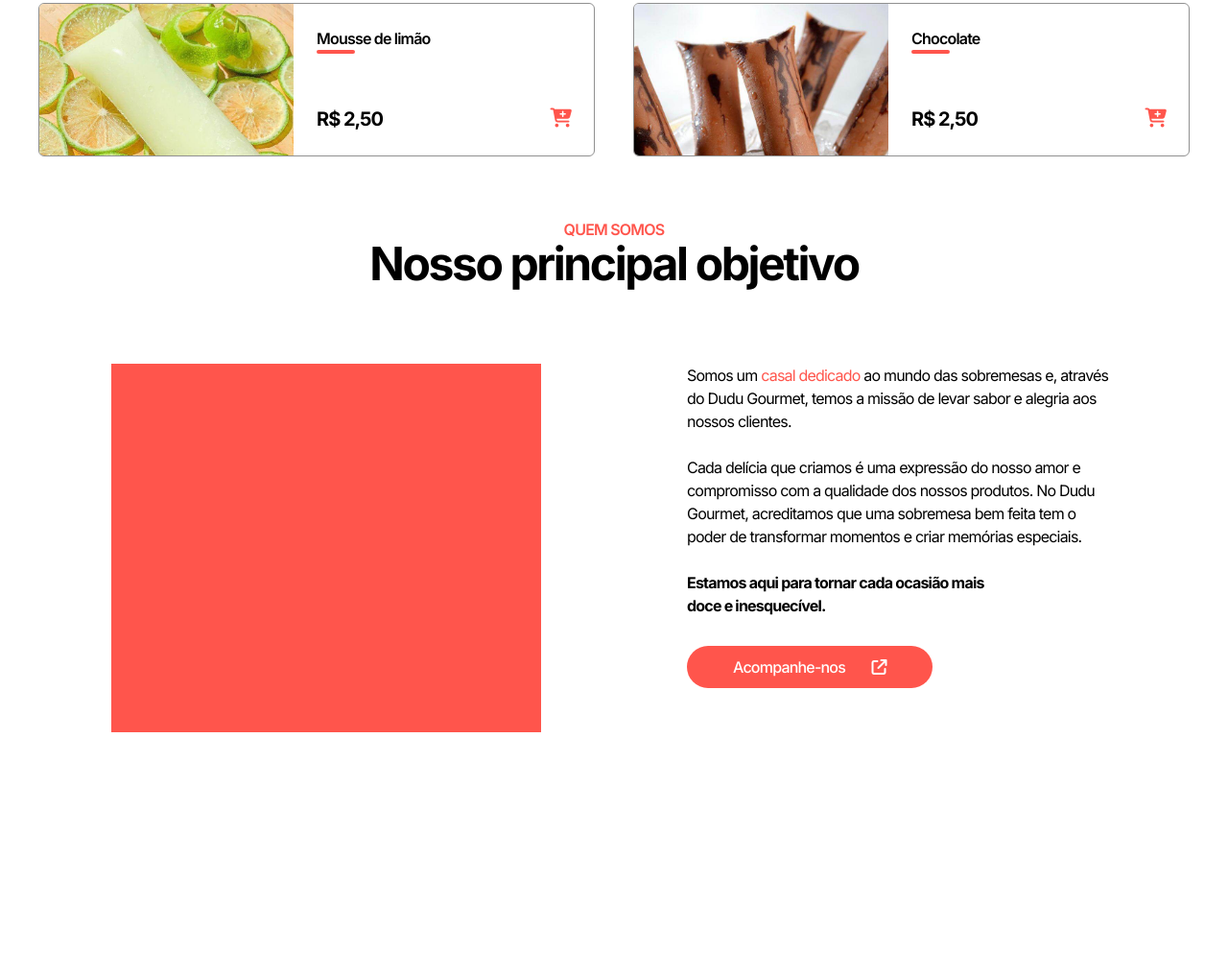
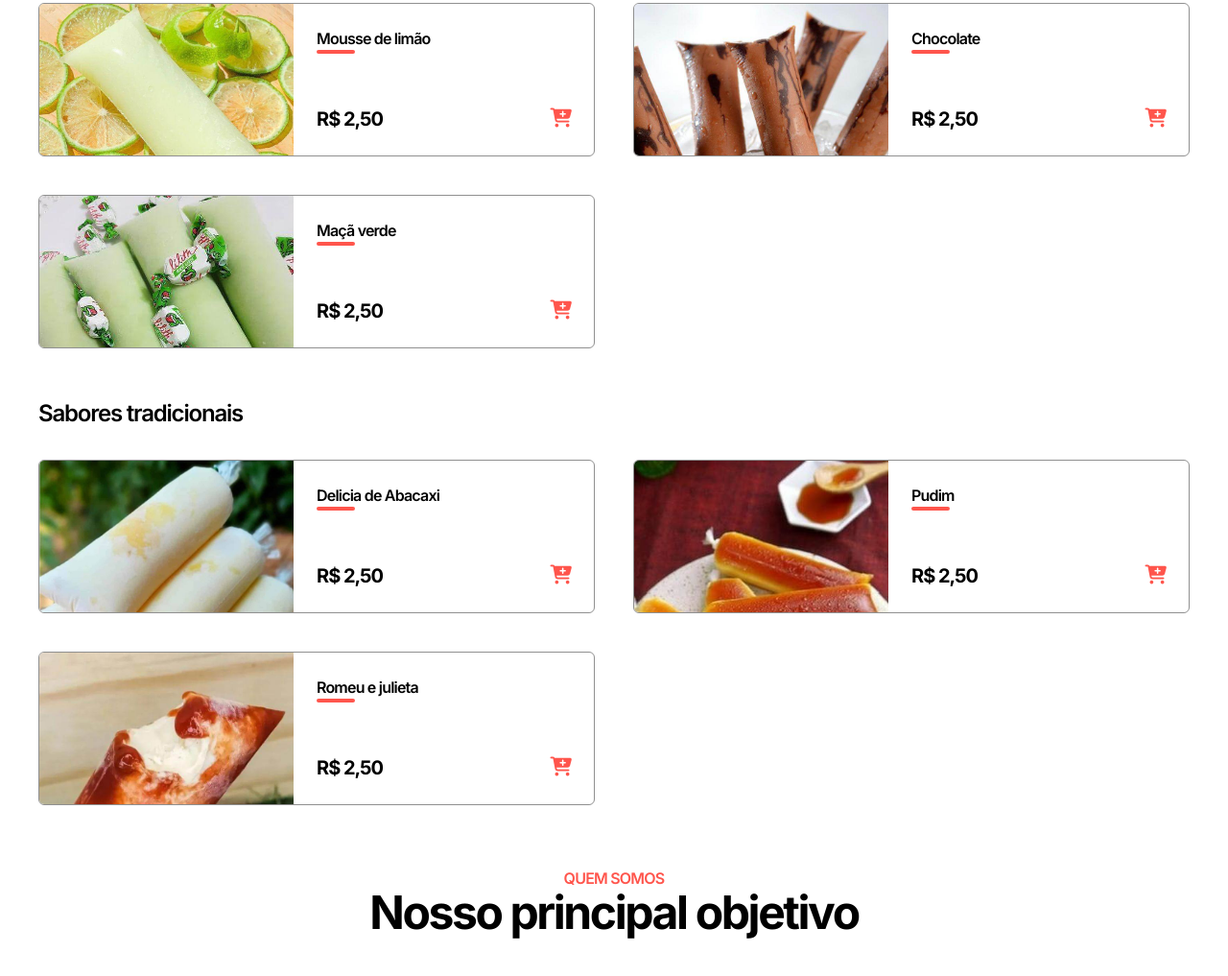
Before and after one commit to felps1z/kidudu, a website: page src/index.html in a window 1280 px wide. Shown: the part 1069-2086 px from the top of the page at 96% size. Before the commit the page ends 1880 px from the top, so only its background shows below. Drawn offline with Linux system fonts and the light colour scheme.

Commit message:
adicao dos outros sabores (falta 2)

```diff
--- a/src/index.html
+++ b/src/index.html
@@ -259,6 +259,8 @@
                     </div>
                 </div>
                 <!-- FIM PRODUTO -->
+
+                <!-- PRODUTO -->
                 <div
                     class="border border-gray-border hover:border-red-color duration-300 rounded-md flex max-h-40 overflow-hidden cursor-pointer">
                     <div class="flex-1">
@@ -278,7 +280,8 @@
                     </div>
                 </div>
                 <!-- FIM PRODUTO -->
-                <!-- FIM PRODUTO -->
+
+                <!-- PRODUTO -->
                 <div
                     class="border border-gray-border hover:border-red-color duration-300 rounded-md flex max-h-40 overflow-hidden cursor-pointer">
                     <div class="flex-1">
@@ -298,7 +301,8 @@
                     </div>
                 </div>
                 <!-- FIM PRODUTO -->
-                <!-- FIM PRODUTO -->
+
+                <!-- PRODUTO -->
                 <div
                     class="border border-gray-border hover:border-red-color duration-300 rounded-md flex max-h-40 overflow-hidden cursor-pointer">
                     <div class="flex-1">
@@ -319,7 +323,100 @@
                 </div>
                 <!-- FIM PRODUTO -->
 
+                <!-- PRODUTO -->
+                <div
+                    class="border border-gray-border hover:border-red-color duration-300 rounded-md flex max-h-40 overflow-hidden cursor-pointer">
+                    <div class="flex-1">
+                        <img src="assets/imgProducts/maca-verde.jpg" alt="Imagem do kidudu de Maçã verde"
+                            class="object-cover">
+                    </div>
+                    <div class="flex-1 flex flex-col justify-between p-6">
+                        <div>
+                            <h3 class="font-semibold">Maçã verde</h3>
+                            <div class="h-1 rounded-full w-10 bg-red-color"></div>
+                        </div>
+                        <div class="flex justify-between items-center">
+                            <span class="text-xl font-bold">R$ 2,50</span>
+                            <button><i class="fa fa-cart-plus text-red-color hover:brightness-75"
+                                    style="font-size: 20px"></i></button>
+                        </div>
+                    </div>
+                </div>
+                <!-- FIM PRODUTO -->
+
             </div>
+
+            <!-- TITULO 2 -->
+            <h2 class="font-semibold text-2xl my-8 pt-5">Sabores tradicionais</h2>
+            <!-- FIM TITULO 2 -->
+
+            <div class="grid grid-cols-1 md:grid-cols-2 md:gap-10 gap-6">
+
+                <!-- PRODUTO -->
+                <div
+                    class="border border-gray-border hover:border-red-color duration-300 rounded-md flex max-h-40 overflow-hidden cursor-pointer">
+                    <div class="flex-1">
+                        <img src="assets/imgProducts/delicia-abacaxi.jpg" alt="Imagem do kidudu de Delicia de abacaxi"
+                            class="object-cover">
+                    </div>
+                    <div class="flex-1 flex flex-col justify-between p-6">
+                        <div>
+                            <h3 class="font-semibold">Delicia de Abacaxi</h3>
+                            <div class="h-1 rounded-full w-10 bg-red-color"></div>
+                        </div>
+                        <div class="flex justify-between items-center">
+                            <span class="text-xl font-bold">R$ 2,50</span>
+                            <button><i class="fa fa-cart-plus text-red-color hover:brightness-90"
+                                    style="font-size: 20px"></i></button>
+                        </div>
+                    </div>
+                </div>
+                <!-- FIM PRODUTO -->
+
+                <!-- PRODUTO -->
+                <div
+                    class="border border-gray-border hover:border-red-color duration-300 rounded-md flex max-h-40 overflow-hidden cursor-pointer">
+                    <div class="flex-1">
+                        <img src="assets/imgProducts/pudim.jpg" alt="Imagem do kidudu de Pudim"
+                            class="object-cover">
+                    </div>
+                    <div class="flex-1 flex flex-col justify-between p-6">
+                        <div>
+                            <h3 class="font-semibold">Pudim</h3>
+                            <div class="h-1 rounded-full w-10 bg-red-color"></div>
+                        </div>
+                        <div class="flex justify-between items-center">
+                            <span class="text-xl font-bold">R$ 2,50</span>
+                            <button><i class="fa fa-cart-plus text-red-color hover:brightness-90"
+                                    style="font-size: 20px"></i></button>
+                        </div>
+                    </div>
+                </div>
+                <!-- FIM PRODUTO -->
+
+                <!-- PRODUTO -->
+                <div
+                    class="border border-gray-border hover:border-red-color duration-300 rounded-md flex max-h-40 overflow-hidden cursor-pointer">
+                    <div class="flex-1">
+                        <img src="assets/imgProducts/romeu-e-julieta.jpg" alt="Imagem do kidudu Romeu e Julieta"
+                            class="object-cover">
+                    </div>
+                    <div class="flex-1 flex flex-col justify-between p-6">
+                        <div>
+                            <h3 class="font-semibold">Romeu e julieta</h3>
+                            <div class="h-1 rounded-full w-10 bg-red-color"></div>
+                        </div>
+                        <div class="flex justify-between items-center">
+                            <span class="text-xl font-bold">R$ 2,50</span>
+                            <button><i class="fa fa-cart-plus text-red-color hover:brightness-90"
+                                    style="font-size: 20px"></i></button>
+                        </div>
+                    </div>
+                </div>
+                <!-- FIM PRODUTO -->
+
+            </div>
+
 
         </section>
         <!-- FIM PRODUTOS -->
@@ -334,7 +431,8 @@
             <div class="lg:mt-20 mt-10 grid grid-cols-1 sm:grid-cols-2 lg:gap-0 gap-10">
                 <div class="bg-red-color h-96 w-full max-w-md mx-auto"></div>
                 <div class="max-w-md mx-auto">
-                    <p class="mb-10">Somos um <span class="text-red-color">casal dedicado</span> ao mundo das sobremesas e, através do Dudu Gourmet, temos a
+                    <p class="mb-10">Somos um <span class="text-red-color">casal dedicado</span> ao mundo das sobremesas
+                        e, através do Dudu Gourmet, temos a
                         missão de levar sabor e alegria aos nossos clientes.
                         <br>
                         <br>
@@ -348,7 +446,7 @@
                         <span class="font-bold">
                             Estamos aqui para tornar cada ocasião mais doce e inesquecível.
                         </span>
-                        </p>
+                    </p>
 
                     <a href="#" class="text-white bg-red-color py-3 px-12 rounded-full font-medium">
                         <span>Acompanhe-nos</span>
```
Also changed, not shown: src/assets/imgProducts/delicia-abacaxi.jpg (added), styles/output.css.
